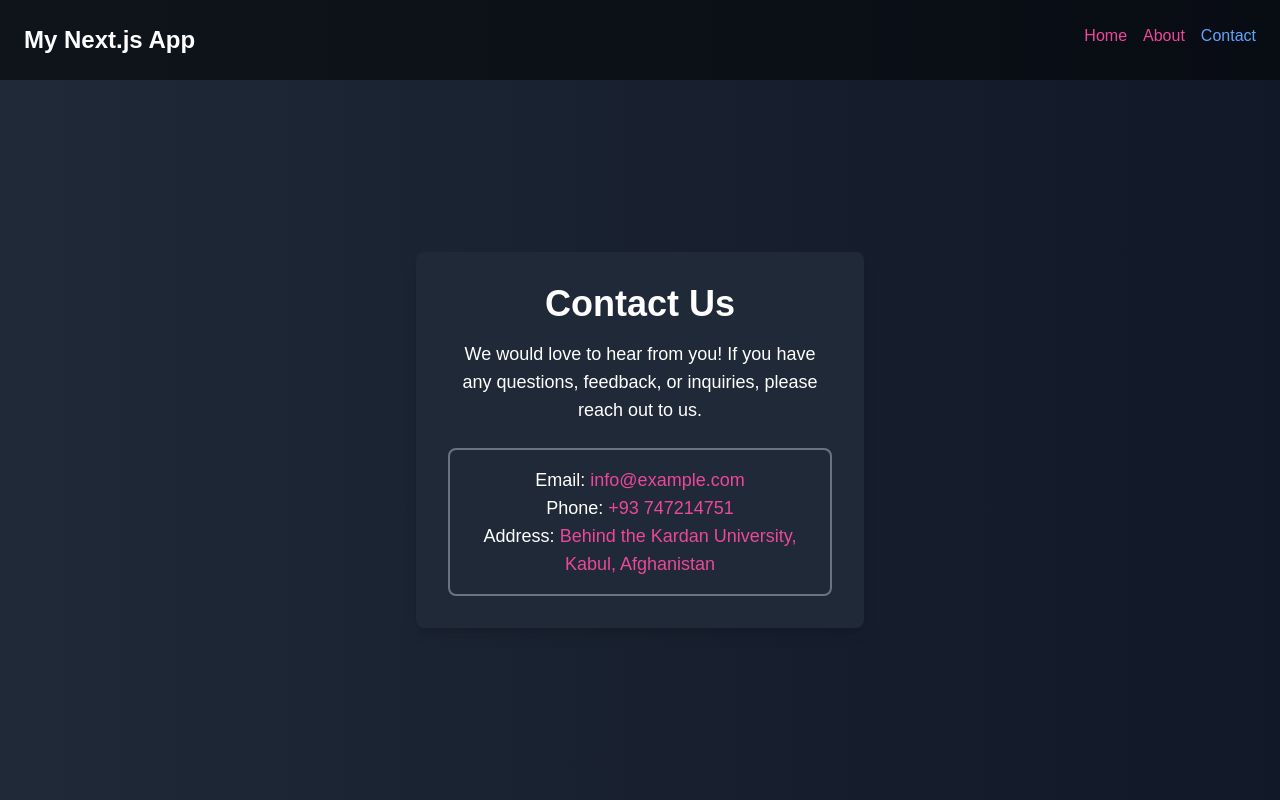
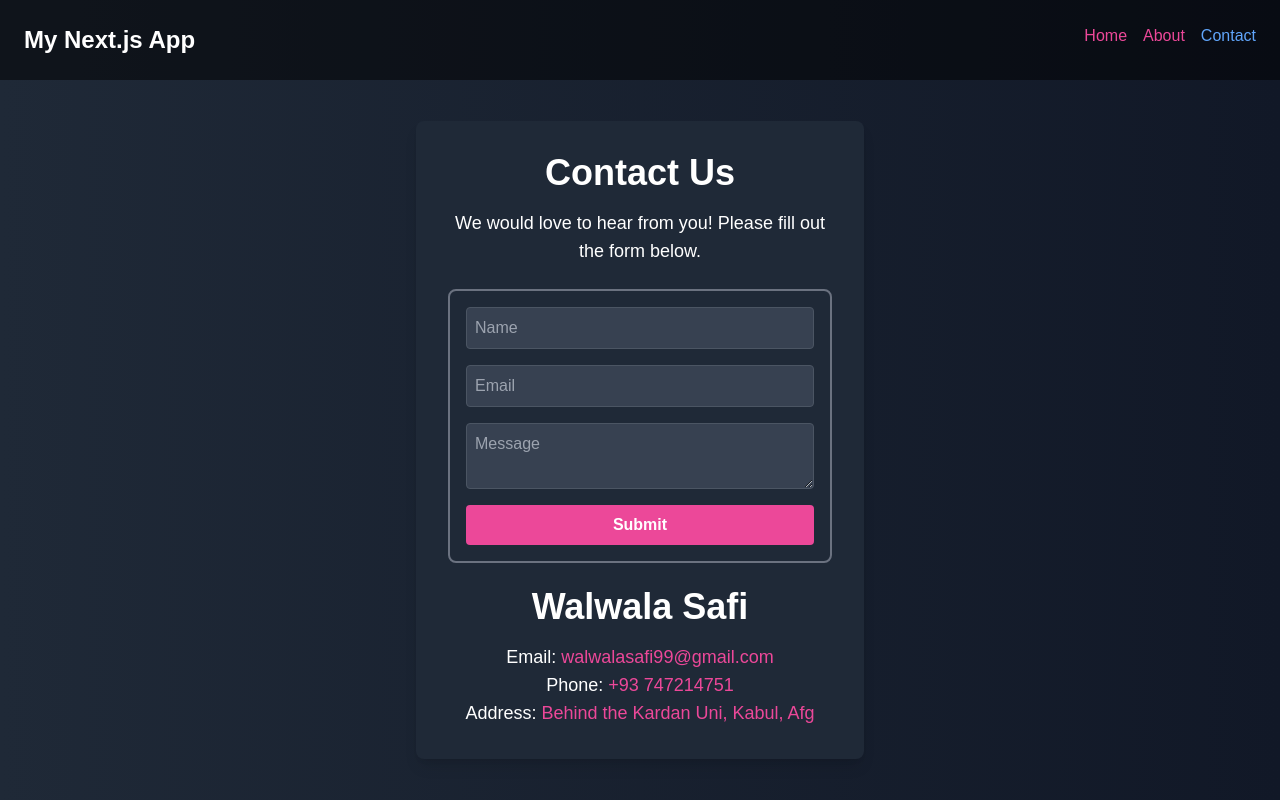
Before and after one commit to WALWALASAFI/simple-Next.js-project, a Next.js app: page /contact in a window 1280 px wide. Built offline with nearby package versions, Linux system fonts and the light colour scheme.

Commit message:
give info about contact

```diff
--- a/app/contact/page.tsx
+++ b/app/contact/page.tsx
@@ -14,13 +14,42 @@ export default function Contact() {
         <div className="bg-gray-800 p-8 rounded-lg shadow-lg max-w-md text-center">
           <h2 className="text-4xl font-bold mb-4">Contact Us</h2>
           <p className="text-lg mb-4">
-            We would love to hear from you! If you have any questions, feedback, or inquiries,
-            please reach out to us.
+            We would love to hear from you! Please fill out the form below.
           </p>
+
           <div className="border-2 border-gray-500 rounded-lg p-4 mt-6">
-            <p className="text-lg">Email: <a href="wlawalasafi99@gmail.com" className="text-pink-500 hover:underline">info@example.com</a></p>
+            <form className="flex flex-col space-y-4">
+              <input
+                type="text"
+                placeholder="Name"
+                className="p-2 rounded bg-gray-700 border border-gray-600 focus:outline-none focus:border-pink-500"
+                required
+              />
+              <input
+                type="email"
+                placeholder="Email"
+                className="p-2 rounded bg-gray-700 border border-gray-600 focus:outline-none focus:border-pink-500"
+                required
+              />
+              <textarea
+                placeholder="Message"
+                className="p-2 rounded bg-gray-700 border border-gray-600 focus:outline-none focus:border-pink-500"
+                required
+              />
+              <button
+                type="submit"
+                className="bg-pink-500 hover:bg-pink-600 text-white font-bold py-2 rounded"
+              >
+                Submit
+              </button>
+            </form>
+          </div>
+
+          <div className="mt-6">
+            <h1 className="text-4xl font-bold mb-4">Walwala Safi</h1>
+            <p className="text-lg">Email: <a href="walwalasafi99@gmail.com" className="text-pink-500 hover:underline">walwalasafi99@gmail.com</a></p>
             <p className="text-lg">Phone: <span className="text-pink-500">+93 747214751</span></p>
-            <p className="text-lg">Address: <span className="text-pink-500">Behind the Kardan University, Kabul, Afghanistan</span></p>
+            <p className="text-lg">Address: <span className="text-pink-500">Behind the Kardan Uni, Kabul, Afg</span></p>
           </div>
         </div>
       </div>
```
